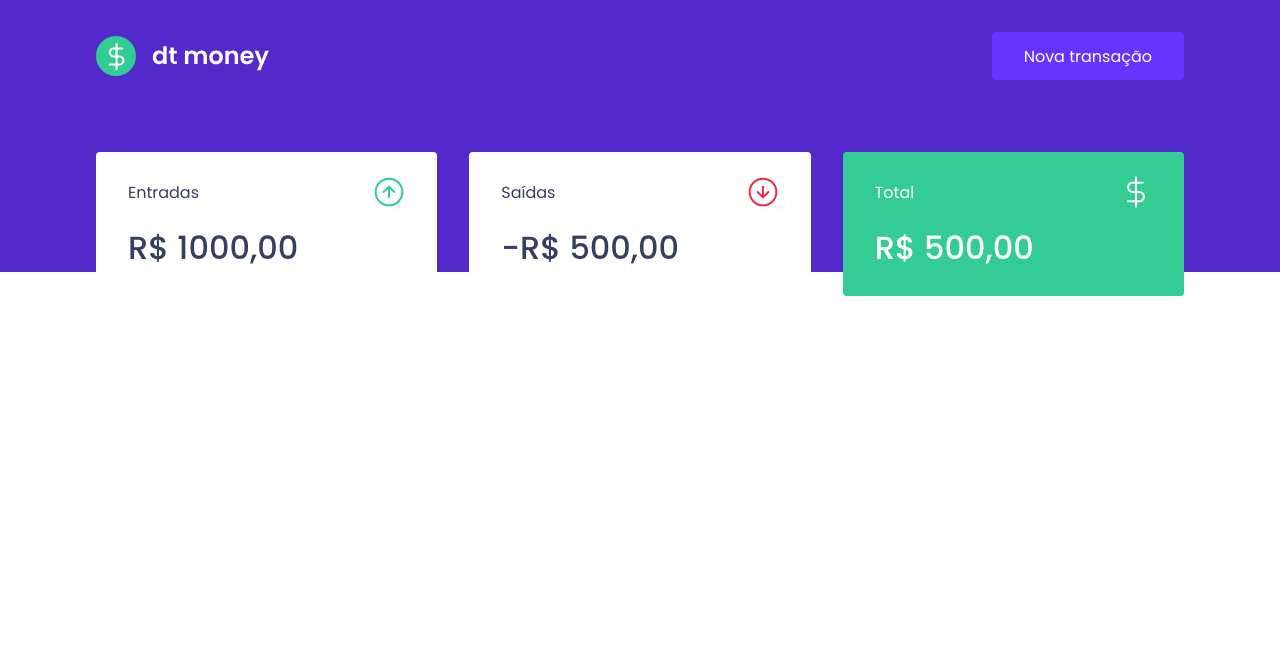
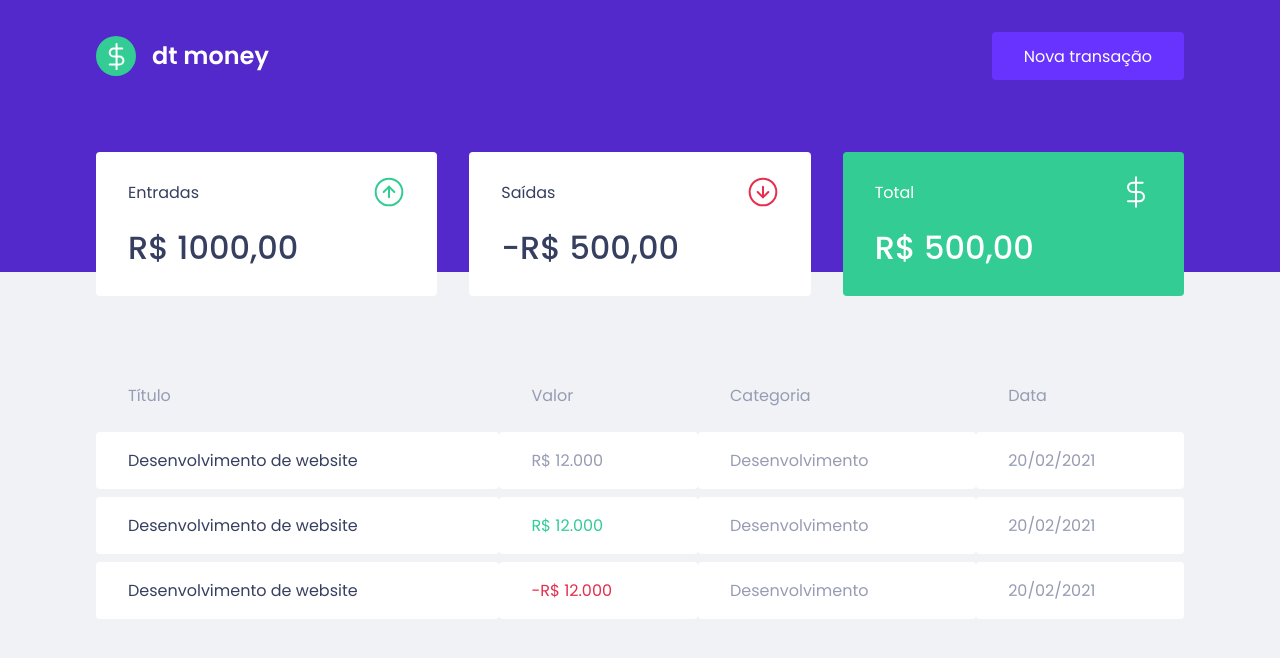
Before and after one commit to arimariojesus/ari.money, a React (Create React App) app: page / in a window 1280 px wide. Shown: the top 658 px of the page. Built offline with nearby package versions, Linux system fonts and the light colour scheme; the HTML template or start-up script is replaced by a standard one.

Commit message:
feat: add TransactionTable component

```diff
--- a/src/components/Dashboard/index.tsx
+++ b/src/components/Dashboard/index.tsx
@@ -1,10 +1,12 @@
 import { Summary } from '../Summary';
+import { TransactionsTable } from '../TransactionsTable';
 import * as S from './styles';
 
 export function Dashboard() {
   return (
     <S.Container>
       <Summary />
+      <TransactionsTable />
     </S.Container>
   );
 }
--- /dev/null
+++ b/src/components/TransactionsTable/index.tsx
@@ -0,0 +1,36 @@
+import * as S from './styles';
+
+export function TransactionsTable() {
+  return (
+    <S.Container>
+      <table>
+        <thead>
+          <th>Título</th>
+          <th>Valor</th>
+          <th>Categoria</th>
+          <th>Data</th>
+        </thead>
+        <tbody>
+          <tr>
+            <td>Desenvolvimento de website</td>
+            <td>R$ 12.000</td>
+            <td>Desenvolvimento</td>
+            <td>20/02/2021</td>
+          </tr>
+          <tr>
+            <td>Desenvolvimento de website</td>
+            <td className="deposit">R$ 12.000</td>
+            <td>Desenvolvimento</td>
+            <td>20/02/2021</td>
+          </tr>
+          <tr>
+            <td>Desenvolvimento de website</td>
+            <td className="withdraw">-R$ 12.000</td>
+            <td>Desenvolvimento</td>
+            <td>20/02/2021</td>
+          </tr>
+        </tbody>
+      </table>
+    </S.Container>
+  );
+}
--- /dev/null
+++ b/src/components/TransactionsTable/styles.ts
@@ -0,0 +1,38 @@
+import styled from 'styled-components';
+
+export const Container = styled.div`
+  margin-top: 4rem;
+
+  table {
+    width: 100%;
+    border-spacing: 0 0.5rem;
+
+    th {
+      color: var(--text-body);
+      font-weight: 400;
+      padding: 1rem 2rem;
+      text-align: left;
+      line-height: 1.5rem;
+    }
+
+    td {
+      padding: 1rem 2rem;
+      border: 0;
+      background: var(--shape);
+      color: var(--text-body);
+      border-radius: 0.25rem;
+
+      &:first-child {
+        color: var(--text-title);
+      }
+
+      &.deposit {
+        color: var(--green);
+      }
+
+      &.withdraw {
+        color: var(--red);
+      }
+    }
+  }
+`;
--- a/src/styles/global.ts
+++ b/src/styles/global.ts
@@ -22,7 +22,7 @@
   }
 
   body {
-    background: var(---background);
+    background: var(--background);
     -webkit-font-smoothing: antialiased;
   }
 
```
